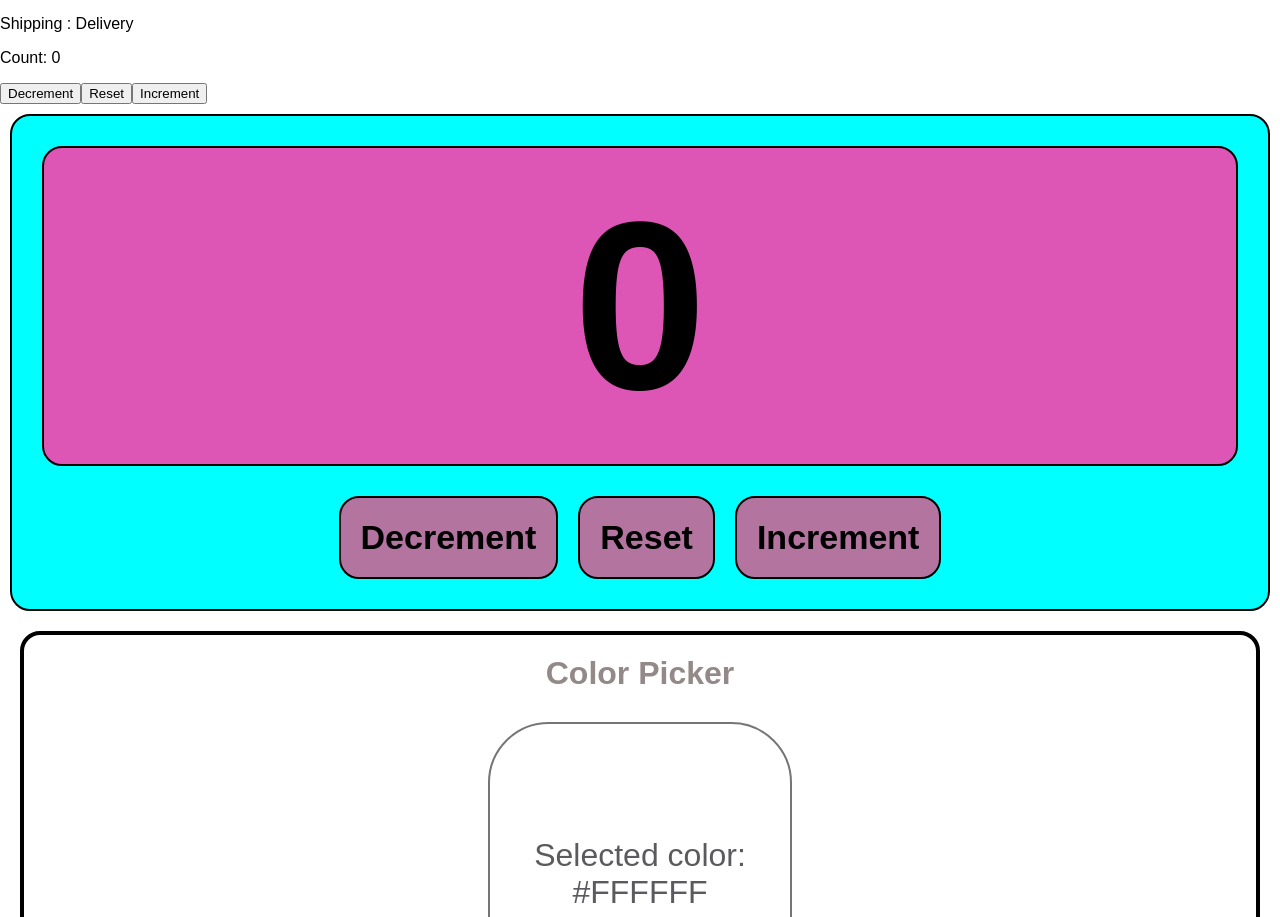
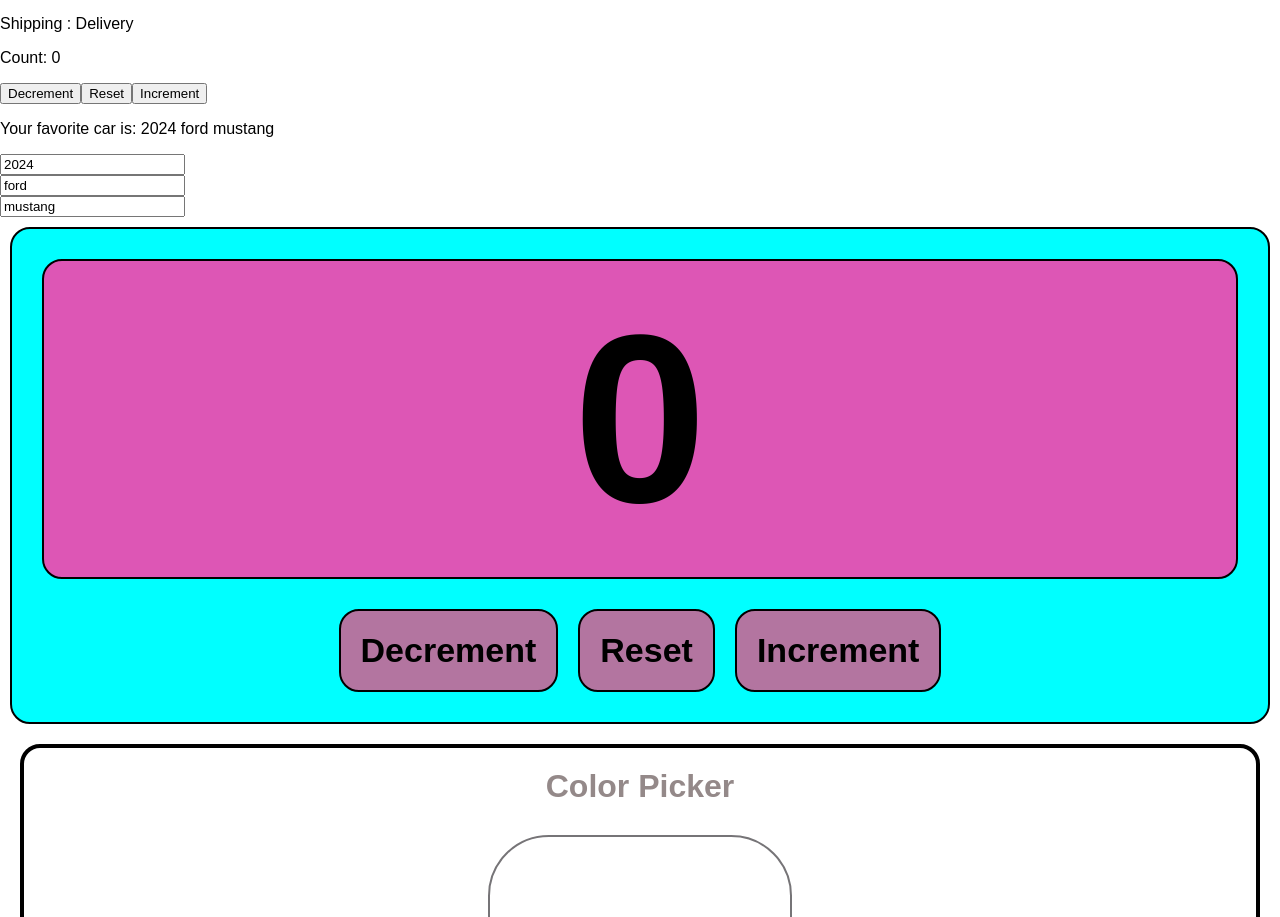
Before and after one commit to ManushiChamika/React-Tutorial, a React (Vite) app in the folder my-react-app/: page / in a window 1280 px wide. Shown: the part 2189-3106 px from the top of the page. Built offline with nearby package versions, Linux system fonts and the light colour scheme.

Commit message:
update objects in state

```diff
--- a/my-react-app/src/MyComponent.jsx
+++ b/my-react-app/src/MyComponent.jsx
@@ -66,6 +66,30 @@
     }
 
     //---------------------------------------------------------
+    //update objects in state
+
+    const [car, setCar] = useState({year: 2024, make : "ford" , model : "mustang"});
+
+    //change the above information dynamically through the below functions
+    function handleYearChange(event){
+        //... using this to copy the existing object and then update the year
+        //...c = current car object
+        //...c = ({...c, year: event.target.value}) = copy the current object and update the year
+        //helps keep the default state
+        //... called the spread operator
+        setCar(c => ({...c, year: event.target.value}));
+
+    }
+    function handleMakeChange(event){
+        setCar(c => ({...c, make: event.target.value}));
+
+    }
+    function handleModelChange(event){
+        setCar(c => ({...c, model: event.target.value}));
+
+    }
+
+    //---------------------------------------------------------
 
     function handleNameChange(event){
         pSetName(event.target.value);
@@ -86,6 +110,8 @@
     function handleShippingChange(event){
         setShipping(event.target.value);
     }
+
+
 
     return (<div>
         <p>Name: {name}</p>
@@ -136,6 +162,13 @@
             <button onClick={reset}>Reset</button>
             <button onClick={increment}>Increment</button>
 
+
+        {/* update objects in state */}
+        <p>Your favorite car is: {car.year} {car.make} {car.model}</p>
+        <input type= "number" value={car.year} onChange = {handleYearChange}/><br/>
+        <input type= "text" value={car.make}  onChange = {handleMakeChange}/><br/>
+        <input type= "text" value={car.model}  onChange = {handleModelChange}/><br/>
+
     </div>
 
 
```
